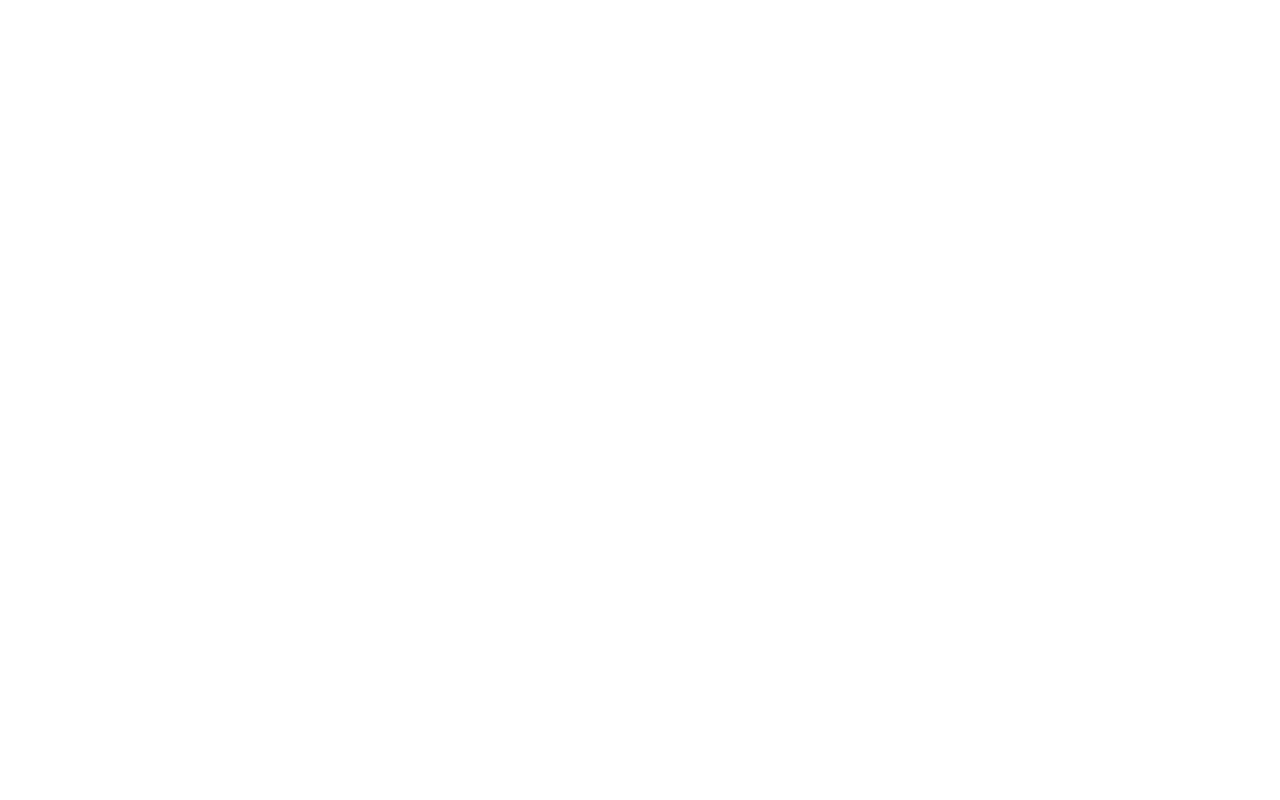
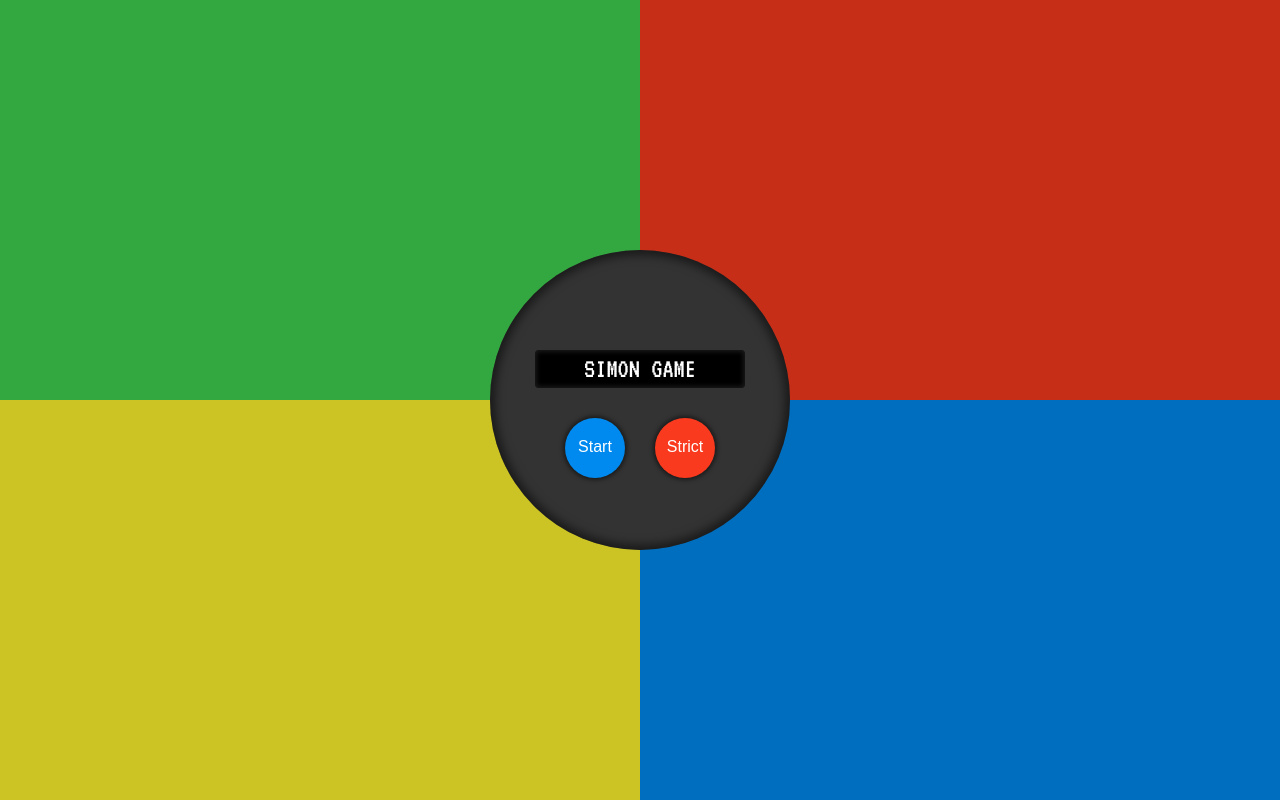
Before and after one commit to BenGitter/simon-game, a website: page index.html in a window 1280 px wide. Drawn offline with Linux system fonts and the light colour scheme.

Commit message:
Add simple UI

```diff
--- a/index.html
+++ b/index.html
@@ -9,6 +9,22 @@
 </head>
 <body>
 
+  <div class="tiles-container">
+    <div class="tile" id="green"></div>
+    <div class="tile" id="red"></div>
+    <div class="tile" id="yellow"></div>
+    <div class="tile" id="blue"></div>
+  </div>
+
+  <div id="console">
+    <div id="display">
+      SIMON GAME
+    </div>
+    <div class="btns">
+      <div class="btn" id="start">Start</div>
+      <div class="btn" id="strict">Strict</div>
+    </div>
+  </div>
 
   <script src="script.js"></script>
 </body>
--- a/style.css
+++ b/style.css
@@ -0,0 +1,89 @@
+@import url('https://fonts.googleapis.com/css?family=VT323');
+
+body{
+  margin: 0;
+  padding: 0;
+  font-family: sans-serif;
+  background: black;
+}
+/* Tile styling */
+.tiles-container{
+  width: 100vw;
+  height: 100vh;
+}
+.tile{
+  width: 50vw;
+  height: 50vh;
+  float: left;
+  cursor: pointer;
+  opacity: .8;
+}
+
+#green{
+  background: rgb(65,210,81);
+}
+#red{
+  background: rgb(249,58,30);
+}
+#yellow{
+  background: rgb(255,246,45);
+}
+#blue{
+  background: rgb(0,138,239);
+}
+
+/* Console styling */
+#console{
+  width: 300px;
+  height: 300px;
+  background: #333;
+  position: absolute;
+  top: calc(50vh - 150px);
+  left: calc(50vw - 150px);
+  border-radius: 150px;
+  box-shadow: inset 0 0 10px 5px rgba(0,0,0,.5);
+}
+
+#display{
+  width: 200px;
+  margin: auto;
+  text-align: center;
+  background: black;
+  padding: 5px;
+  color: white;
+  margin-top: 100px;
+  font-size: 28px;
+  box-shadow: inset 0 0 4px 2px rgba(50,50,50,.5);
+  border-radius: 4px;
+  font-family: 'VT323', monospace;
+}
+
+.btns{
+  width: 150px;
+  margin: 30px auto;
+}
+
+.btn{
+  width: 60px;
+  height: 60px;
+  border-radius: 50%;
+  color: white;
+  box-sizing: border-box;
+  padding: 20px 0px;
+  text-align: center;
+  box-shadow: 0 0 4px 2px rgba(0,0,0,0.5);
+  float: left;
+  cursor: pointer;
+}
+.btn:active{
+  box-shadow: 0 0 2px 1px rgba(0,0,0,.4);
+}
+
+#start{
+  background: rgb(0,138,239);
+}
+
+#strict{
+  background: rgb(249,58,30);
+  float: right;
+}
```
